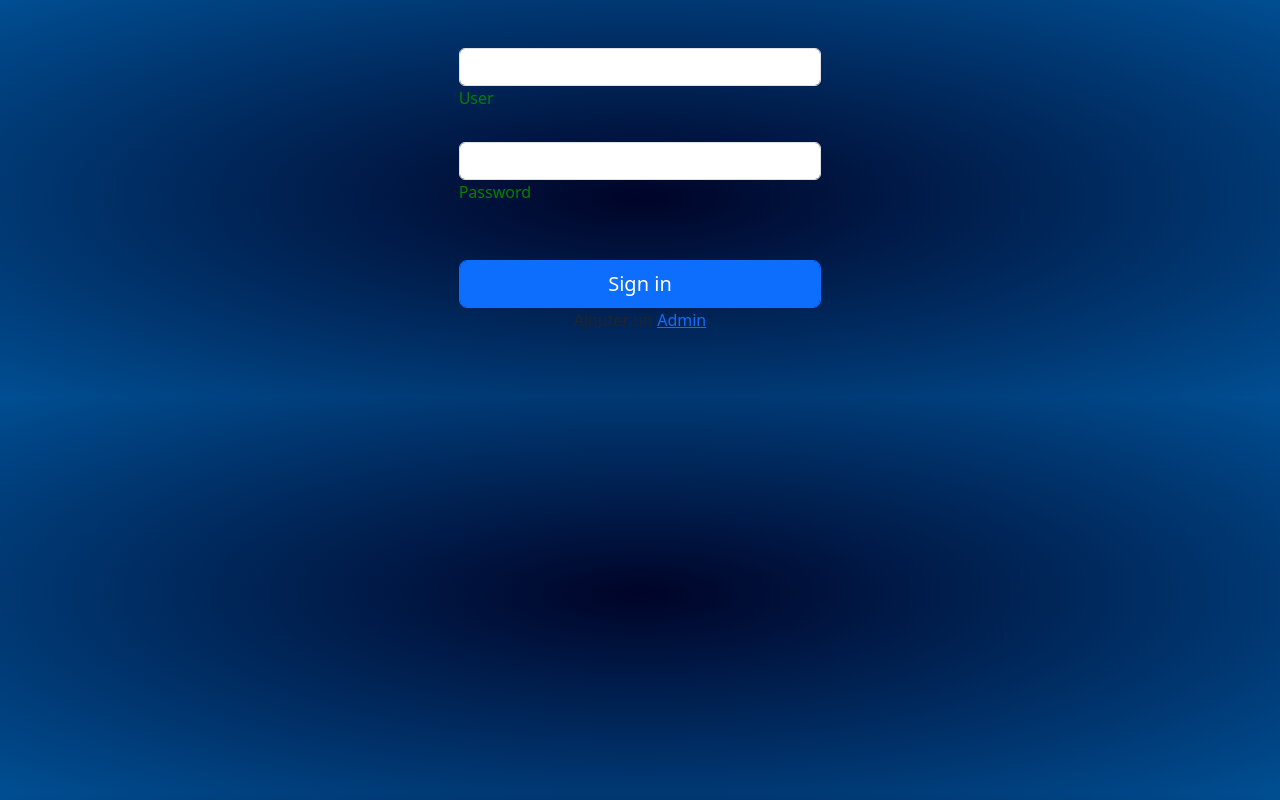
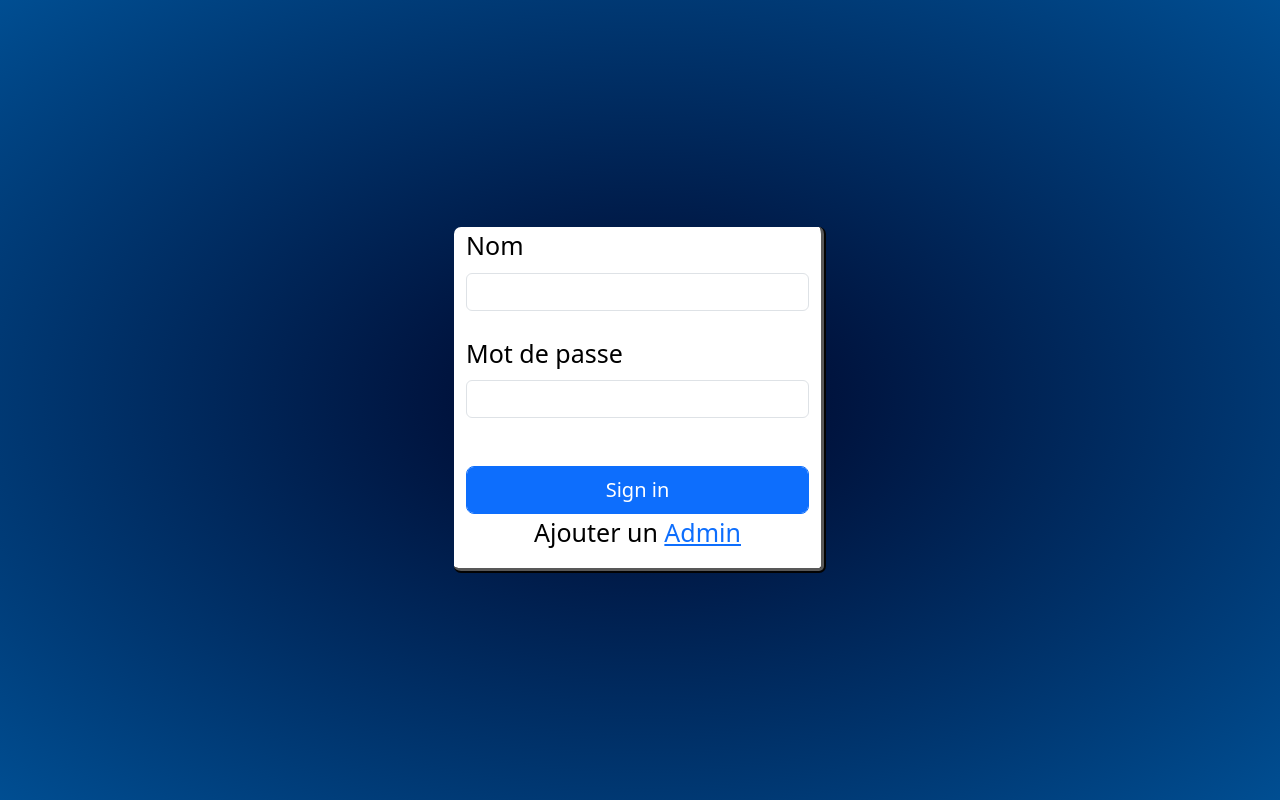
Before and after one commit to Caporal6/IntraVote, a PHP site: page / in a window 1280 px wide. Run offline with PHP 8.4, Linux system fonts and the light colour scheme.

Commit message:
Trop beau ca mere

```diff
--- a/css/styleIndex.css
+++ b/css/styleIndex.css
@@ -1,8 +1,64 @@
 body{
     height: 100%;
+    margin: 0;
+    padding: 0;
     background-image: radial-gradient(#000428, #004e92);
 }
 
-label{
-    color: green;
+
+label, p{
+    color: black;
+    font-size: 25px;
 }
+
+.container1{
+    min-height: 100vh;
+
+}
+
+/*
+.boite{
+
+    background-color: white;
+    border-radius: 25px;
+    padding-top: 17px;
+    padding-left: 25px;
+    padding-right: 25px;
+    padding-bottom: 17px;
+    transition: all 1s;
+
+}
+
+.boite:hover{
+
+    border-bottom: 5px solid red;
+    border-right: 5px solid red;
+    background-color: white;
+    border-radius: 25px;
+    padding-top: 17px;
+    padding-left: 25px;
+    padding-right: 25px;
+    padding-bottom: 17px;
+
+
+}
+*/
+
+.boite {
+    border-bottom: 5px ridge rgb(88, 88, 88);
+    border-right: 5px ridge rgb(88, 88, 88);
+    background: linear-gradient(to right, red,  red), linear-gradient(to right, blue, blue), linear-gradient(to bottom, red,  red), linear-gradient(to bottom, blue, blue);
+    background-color: white;
+    border-radius: 7px;
+    background-position: 0% 0%, 100% 100%, 0% 0%, 100% 100%;
+    background-size: 0% 3px, 0% 3px, 3px 0%, 3px 0%;
+    /* 2px is border thickness */
+
+    background-repeat: no-repeat;
+    transition: all 1s;
+  }
+
+  .boite:hover {
+    background-size: 100% 3px, 100% 3px, 3px 100%, 3px 100%;
+    /* 2px is border thickness */
+  }
--- a/index.php
+++ b/index.php
@@ -9,13 +9,11 @@ session_start();
     <meta charset="UTF-8">
     <meta http-equiv="X-UA-Compatible" content="IE=edge">
     <meta name="viewport" content="width=device-width, initial-scale=1.0">
+    <link href="https://cdn.jsdelivr.net/npm/bootstrap@5.3.1/dist/css/bootstrap.min.css" rel="stylesheet" integrity="sha384-4bw+/aepP/YC94hEpVNVgiZdgIC5+VKNBQNGCHeKRQN+PtmoHDEXuppvnDJzQIu9" crossorigin="anonymous">
     <link rel="stylesheet"  href="css/styleIndex.css" />
-    <link href="https://cdn.jsdelivr.net/npm/bootstrap@5.3.1/dist/css/bootstrap.min.css" rel="stylesheet" integrity="sha384-4bw+/aepP/YC94hEpVNVgiZdgIC5+VKNBQNGCHeKRQN+PtmoHDEXuppvnDJzQIu9" crossorigin="anonymous">
-
-
     <title>Document</title>
 </head>
-<body >
+<body>
 
 <?php
 if ($_SERVER['REQUEST_METHOD'] == "POST"){
@@ -60,23 +58,25 @@ if ($_SERVER['REQUEST_METHOD'] == "POST"){
 
 
 
+<div class="container h-100 d-flex align-items-center container1" >
+  <div class="container " >
 
-<div class="container-fluid">
-  <div class="row m-5">
+  <div class="row">
+
     <div class="col-4">
     </div>
-    <div class="col-4">
+    <div class="col-4 boite ">
       <form method="post" action="index.php">
         <!-- Email input -->
         <div class="form-outline mb-4">
+          <label class="form-label" for="nom">Nom</label>
           <input type="text" name="nom" class="form-control" />
-          <label class="form-label" for="nom">User</label>
         </div>
 
         <!-- Password input -->
         <div class="form-outline mb-4">
-          <input type="password" name="mdp" class="form-control" />
-          <label class="form-label" for="mdp">Password</label>
+        <label class="form-label" for="mdp">Mot de passe</label>
+        <input type="password" name="mdp" class="form-control" />
         </div>
 
         <!-- 2 column grid layout for inline styling -->
@@ -105,6 +105,7 @@ if ($_SERVER['REQUEST_METHOD'] == "POST"){
     </div>
 
   </div>
+  </div>
 </div>
 
 <?php
```
Also changed, not shown: evenement.php (+4 -4 lines), css/styleEvenement.css (renamed from styleEvenement.css).
